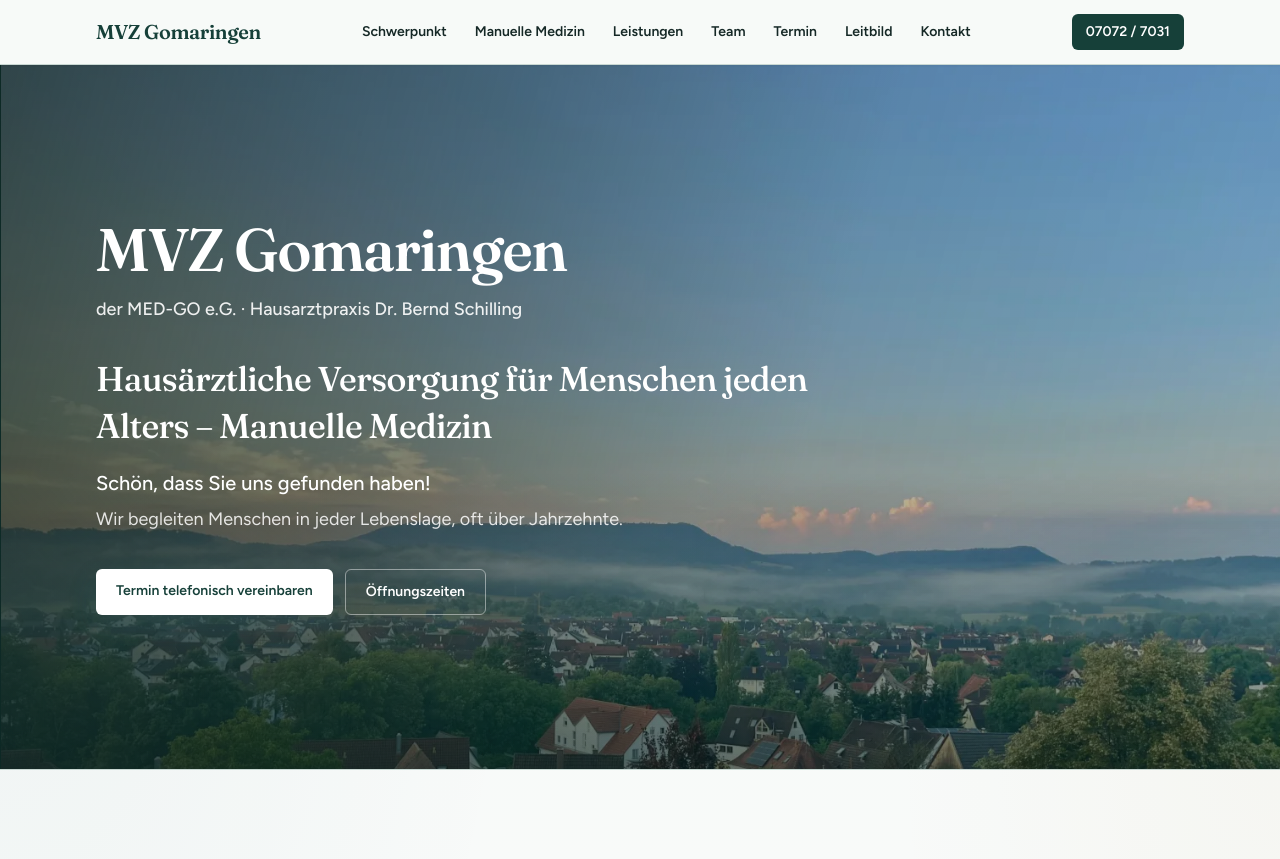
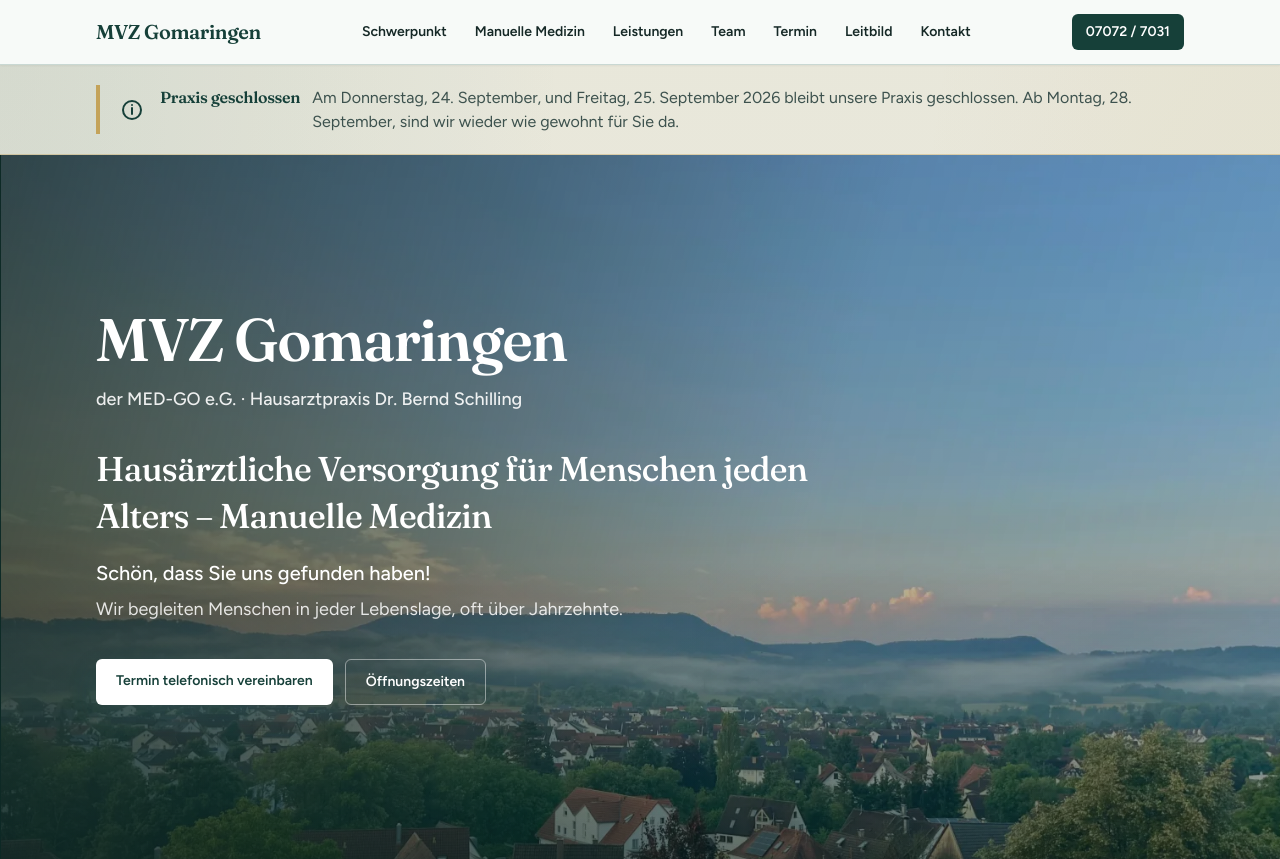
Before and after one commit to djschilling/praxis-drschilling-website, an Astro site: page / in a window 1280 px wide. Shown: the top 859 px of the page. Built offline with nearby package versions, Linux system fonts and the light colour scheme; Astro itself is replaced by a stand-in of ours.

Commit message:
Aktuellen Praxishinweis ergänzen
Amp-Thread-ID: https://ampcode.com/threads/T-01a0ab9b-ce26-760a-aa6d-b8ef5a8cd714
Co-authored-by: David ChurchTools <dschilling@churchtools.de>

```diff
--- /dev/null
+++ b/src/data/hinweise.ts
@@ -0,0 +1,18 @@
+export interface Hinweis {
+  id: string;
+  titel: string;
+  text: string;
+  sichtbarAb: string;
+  sichtbarBis: string;
+}
+
+export const hinweise: Hinweis[] = [
+  {
+    id: 'praxisschliessung-september-2026',
+    titel: 'Praxis geschlossen',
+    text:
+      'Am Donnerstag, 24. September, und Freitag, 25. September 2026 bleibt unsere Praxis geschlossen. Ab Montag, 28. September, sind wir wieder wie gewohnt für Sie da.',
+    sichtbarAb: '2026-09-16T00:00:00+02:00',
+    sichtbarBis: '2026-09-28T00:00:00+02:00'
+  }
+];
--- a/src/pages/index.astro
+++ b/src/pages/index.astro
@@ -1,6 +1,11 @@
 ---
+import { hinweise } from '../data/hinweise';
 import { praxis } from '../data/praxis';
 import MainLayout from '../layouts/MainLayout.astro';
+
+const buildZeitpunkt = Date.now();
+const istAktuell = (sichtbarAb: string, sichtbarBis: string) =>
+  buildZeitpunkt >= Date.parse(sichtbarAb) && buildZeitpunkt < Date.parse(sichtbarBis);
 
 const leitbild = [
   {
@@ -126,6 +131,22 @@ const structuredData = {
     { '@type': 'OpeningHoursSpecification', dayOfWeek: 'https://schema.org/Thursday', opens: '08:00', closes: '12:00' },
     { '@type': 'OpeningHoursSpecification', dayOfWeek: 'https://schema.org/Friday', opens: '08:00', closes: '12:00' },
     { '@type': 'OpeningHoursSpecification', dayOfWeek: 'https://schema.org/Friday', opens: '15:00', closes: '16:00' }
+  ],
+  specialOpeningHoursSpecification: [
+    {
+      '@type': 'OpeningHoursSpecification',
+      validFrom: '2026-09-24',
+      validThrough: '2026-09-24',
+      opens: '00:00',
+      closes: '00:00'
+    },
+    {
+      '@type': 'OpeningHoursSpecification',
+      validFrom: '2026-09-25',
+      validThrough: '2026-09-25',
+      opens: '00:00',
+      closes: '00:00'
+    }
   ]
 };
 ---
@@ -209,6 +230,64 @@ const structuredData = {
   </script>
 
   <main id="start">
+    <section
+      class="border-b border-praxis-highlight/40 bg-praxis-highlight/15"
+      aria-label="Aktuelle Hinweise"
+      data-hinweise
+      hidden={!hinweise.some((hinweis) => istAktuell(hinweis.sichtbarAb, hinweis.sichtbarBis))}
+    >
+      <div class="section-pad py-4 sm:py-5">
+        {
+          hinweise.map((hinweis) => (
+            <article
+              class="flex gap-3 border-l-4 border-praxis-highlight pl-4 sm:items-center sm:gap-4 sm:pl-5"
+              data-hinweis
+              data-sichtbar-ab={hinweis.sichtbarAb}
+              data-sichtbar-bis={hinweis.sichtbarBis}
+              hidden={!istAktuell(hinweis.sichtbarAb, hinweis.sichtbarBis)}
+            >
+              <svg
+                class="mt-0.5 h-5 w-5 shrink-0 text-praxis-deep sm:mt-0 sm:h-6 sm:w-6"
+                viewBox="0 0 24 24"
+                fill="none"
+                stroke="currentColor"
+                stroke-width="2"
+                aria-hidden="true"
+              >
+                <circle cx="12" cy="12" r="9" />
+                <path stroke-linecap="round" d="M12 10v6m0-9h.01" />
+              </svg>
+              <div class="sm:flex sm:items-baseline sm:gap-3">
+                <h2 class="text-base font-semibold text-praxis-deep sm:shrink-0">{hinweis.titel}</h2>
+                <p class="mt-1 text-sm leading-relaxed text-[color:var(--text-soft)] sm:mt-0 sm:text-base">
+                  {hinweis.text}
+                </p>
+              </div>
+            </article>
+          ))
+        }
+      </div>
+    </section>
+
+    <script is:inline>
+      (() => {
+        const bereich = document.querySelector('[data-hinweise]');
+        const jetzt = Date.now();
+        let hatAktuelleHinweise = false;
+
+        bereich?.querySelectorAll('[data-hinweis]').forEach((hinweis) => {
+          const sichtbarAb = Date.parse(hinweis.getAttribute('data-sichtbar-ab') ?? '');
+          const sichtbarBis = Date.parse(hinweis.getAttribute('data-sichtbar-bis') ?? '');
+          const istSichtbar = jetzt >= sichtbarAb && jetzt < sichtbarBis;
+
+          hinweis.toggleAttribute('hidden', !istSichtbar);
+          hatAktuelleHinweise ||= istSichtbar;
+        });
+
+        bereich?.toggleAttribute('hidden', !hatAktuelleHinweise);
+      })();
+    </script>
+
     <!-- Hero: Ortsfoto vollflächig, Brand zuerst -->
     <section class="relative min-h-[88vh] overflow-hidden bg-praxis-deep text-white">
       <picture>
```
